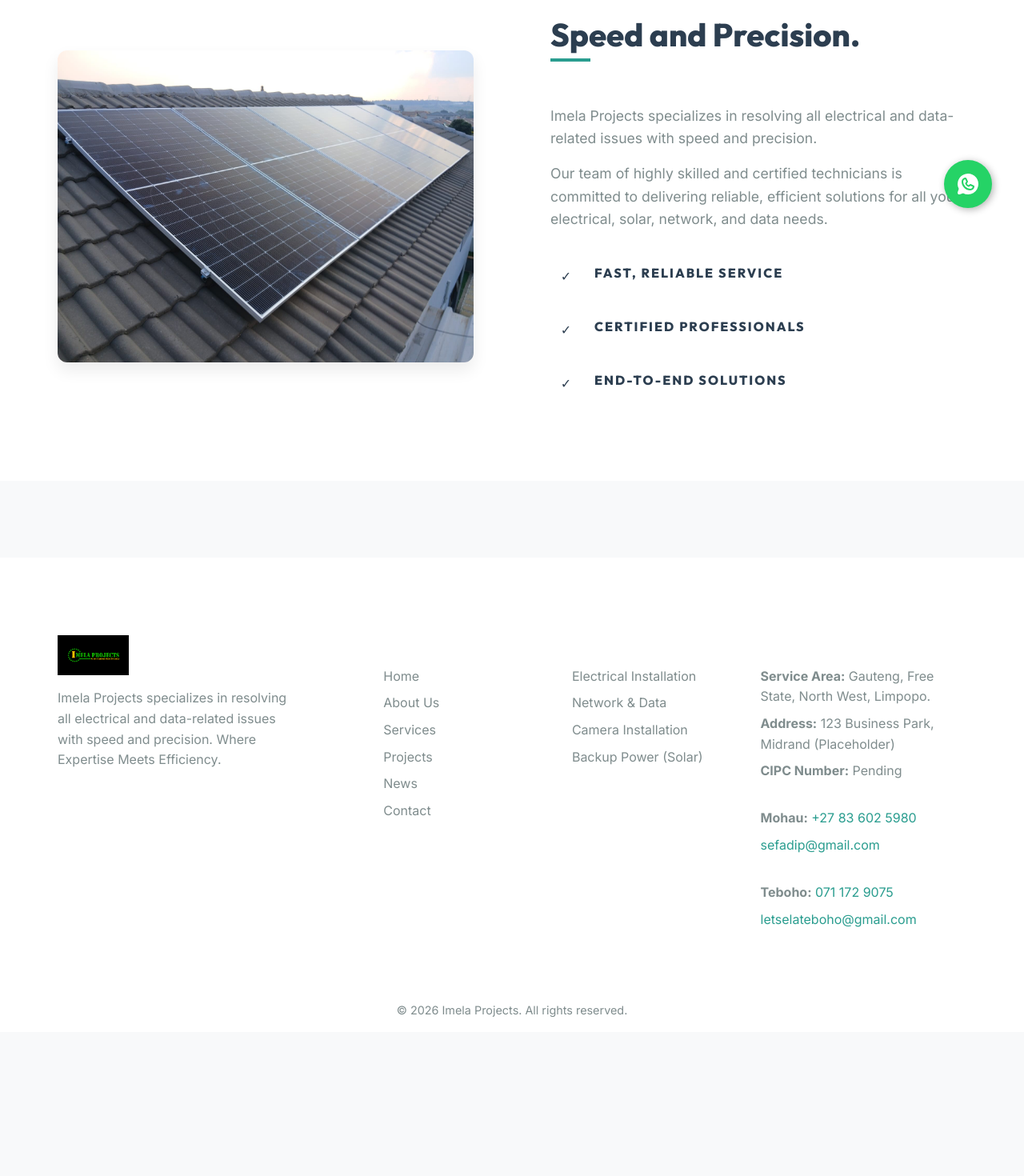
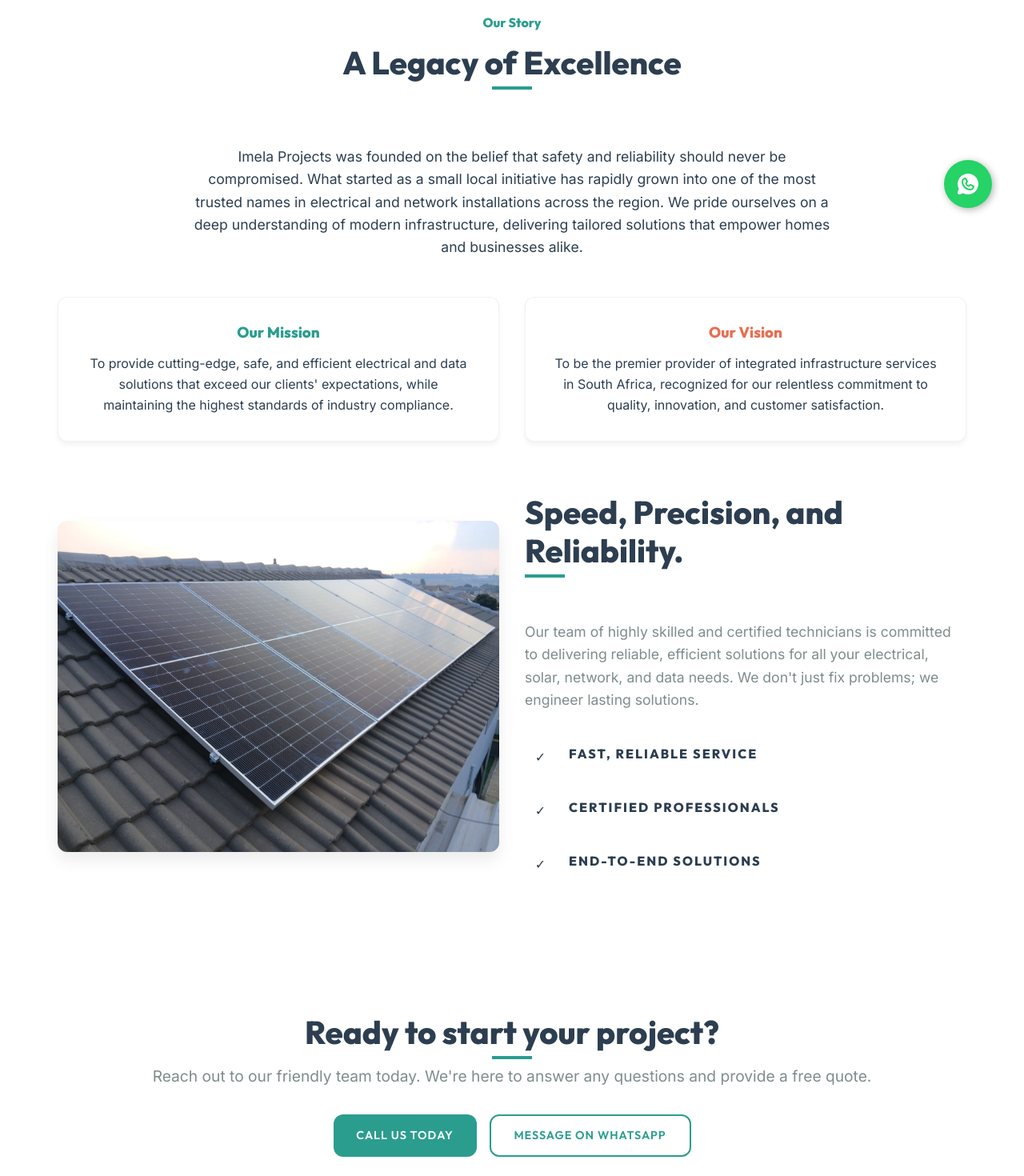
Before and after one commit to BYM1127/IMELA-PROJECTS, a React (Vite) app: page /about in a window 1280 px wide. Shown: the part 500-1970 px from the top of the page at 80% size. Before the commit the page ends 1790 px from the top, so only its background shows below. Built offline with nearby package versions, Linux system fonts and the light colour scheme.

Commit message:
Add ScrollToTop, expand content on About, Services, News pages

```diff
--- a/src/App.jsx
+++ b/src/App.jsx
@@ -2,6 +2,7 @@ import { BrowserRouter as Router, Routes, Route } from 'react-router-dom';
 import Navbar from './components/Navbar';
 import Footer from './components/Footer';
 import WhatsAppButton from './components/WhatsAppButton';
+import ScrollToTop from './components/ScrollToTop';
 
 // Pages
 import Home from './pages/Home';
@@ -17,6 +18,7 @@ import './App.css';
 function App() {
   return (
     <Router>
+      <ScrollToTop />
       <div className="app-container">
         <Navbar />
         <main className="main-content">
--- /dev/null
+++ b/src/components/ScrollToTop.jsx
@@ -0,0 +1,14 @@
+import { useEffect } from 'react';
+import { useLocation } from 'react-router-dom';
+
+const ScrollToTop = () => {
+  const { pathname } = useLocation();
+
+  useEffect(() => {
+    window.scrollTo(0, 0);
+  }, [pathname]);
+
+  return null;
+};
+
+export default ScrollToTop;
--- a/src/pages/About.jsx
+++ b/src/pages/About.jsx
@@ -1,4 +1,3 @@
-import './About.css';
 import './About.css';
 
 const About = () => {
@@ -8,7 +7,7 @@ const About = () => {
     <div className="page animate-fade-in">
       <section className="page-header">
         <div className="container text-center">
-          <h1 className="hero-title">About & Services</h1>
+          <h1 className="hero-title">About Us</h1>
           <p className="hero-subtitle" style={{ margin: '0 auto' }}>Where Expertise Meets Efficiency</p>
         </div>
       </section>
@@ -16,20 +15,36 @@ const About = () => {
       {/* About Section */}
       <section className="section bg-card">
         <div className="container">
-          <div className="about-grid">
+          <div className="text-center" style={{marginBottom: '3rem'}}>
+            <h4 className="text-primary">Our Story</h4>
+            <h2 className="section-title center">A Legacy of Excellence</h2>
+            <p style={{maxWidth: '800px', margin: '0 auto', marginTop: '1rem', fontSize: '1.1rem'}}>
+              Imela Projects was founded on the belief that safety and reliability should never be compromised. What started as a small local initiative has rapidly grown into one of the most trusted names in electrical and network installations across the region. We pride ourselves on a deep understanding of modern infrastructure, delivering tailored solutions that empower homes and businesses alike.
+            </p>
+          </div>
+
+          <div style={{ display: 'grid', gridTemplateColumns: 'repeat(auto-fit, minmax(300px, 1fr))', gap: '2rem', marginBottom: '4rem' }}>
+            <div className="card text-center" style={{ padding: '2rem' }}>
+              <h3 style={{ color: 'var(--clr-primary)', marginBottom: '1rem' }}>Our Mission</h3>
+              <p>To provide cutting-edge, safe, and efficient electrical and data solutions that exceed our clients' expectations, while maintaining the highest standards of industry compliance.</p>
+            </div>
+            <div className="card text-center" style={{ padding: '2rem' }}>
+              <h3 style={{ color: 'var(--clr-accent)', marginBottom: '1rem' }}>Our Vision</h3>
+              <p>To be the premier provider of integrated infrastructure services in South Africa, recognized for our relentless commitment to quality, innovation, and customer satisfaction.</p>
+            </div>
+          </div>
+
+          <div className="about-grid" style={{ display: 'grid', gridTemplateColumns: '1fr 1fr', gap: '2rem', alignItems: 'center' }}>
             <div className="about-image">
               <img src="/portfolio/proj-5.jpeg" alt="Imela Projects team at work" style={{width: '100%', borderRadius: 'var(--border-radius)'}} />
             </div>
             <div className="about-content">
-              <h2 className="section-title">Speed and Precision.</h2>
+              <h2 className="section-title">Speed, Precision, and Reliability.</h2>
               <p style={{fontSize: '1.1rem', color: 'var(--clr-text-muted)', marginBottom: '1rem'}}>
-                Imela Projects specializes in resolving all electrical and data-related issues with speed and precision.
-              </p>
-              <p style={{fontSize: '1.1rem', color: 'var(--clr-text-muted)', marginBottom: '2rem'}}>
-                Our team of highly skilled and certified technicians is committed to delivering reliable, efficient solutions for all your electrical, solar, network, and data needs.
+                Our team of highly skilled and certified technicians is committed to delivering reliable, efficient solutions for all your electrical, solar, network, and data needs. We don't just fix problems; we engineer lasting solutions.
               </p>
 
-              <div style={{display: 'flex', flexDirection: 'column', gap: '1rem'}}>
+              <div style={{display: 'flex', flexDirection: 'column', gap: '1rem', marginTop: '2rem'}}>
                 <div style={{display: 'flex', alignItems: 'center', gap: '1rem'}}>
                   <div style={{background: 'rgba(255,255,255,0.05)', padding: '0.8rem', borderRadius: '50%'}}>✓</div>
                   <h4>Fast, reliable service</h4>
@@ -48,6 +63,20 @@ const About = () => {
         </div>
       </section>
 
+
+      {/* CTA Banner */}
+      <section className="section bg-card" style={{ textAlign: 'center', padding: '4rem 2rem' }}>
+        <div className="container">
+          <h2 className="section-title center" style={{marginBottom: '1rem'}}>Ready to start your project?</h2>
+          <p style={{fontSize: '1.2rem', color: 'var(--clr-text-muted)', marginBottom: '2rem'}}>
+            Reach out to our friendly team today. We're here to answer any questions and provide a free quote.
+          </p>
+          <div style={{display: 'flex', justifyContent: 'center', gap: '1rem', flexWrap: 'wrap'}}>
+            <a href="tel:0711729075" className="btn btn-primary">Call Us Today</a>
+            <a href="https://wa.me/27836025980" target="_blank" rel="noreferrer" className="btn btn-outline">Message on WhatsApp</a>
+          </div>
+        </div>
+      </section>
     </div>
   );
 };
--- a/src/pages/News.jsx
+++ b/src/pages/News.jsx
@@ -1,44 +1,31 @@
 const News = () => {
-  const newsItems = [
-    {
-      id: 1,
-      title: "Imela Projects Expands to Limpopo",
-      date: "May 12, 2026",
-      summary: "We are thrilled to announce that our top-tier electrical and networking services are now fully available in Limpopo, completing our coverage of four major provinces."
-    },
-    {
-      id: 2,
-      title: "New Solar and Backup Power Division Launched",
-      date: "March 28, 2026",
-      summary: "In response to the growing energy needs, we've launched a specialized division focusing entirely on residential and commercial backup power solutions."
-    },
-    {
-      id: 3,
-      title: "Achieved Master Electrician Certification",
-      date: "January 15, 2026",
-      summary: "Our lead technical team has successfully achieved the Master Electrician Certification, further guaranteeing the highest standard of safety and quality."
-    }
-  ];
-
   return (
     <div className="page animate-fade-in">
       <section className="page-header">
         <div className="container text-center">
-          <h1 className="hero-title">Latest News</h1>
-          <p className="hero-subtitle" style={{ margin: '0 auto' }}>Stay updated with Imela Projects.</p>
+          <h1 className="hero-title">Latest Updates</h1>
+          <p className="hero-subtitle" style={{ margin: '0 auto' }}>Stay connected with our latest projects and news.</p>
         </div>
       </section>
 
       <section className="section">
-        <div className="container">
-          <div className="services-list"> {/* Reusing grid layout */}
-            {newsItems.map(item => (
-              <div key={item.id} className="card" style={{ padding: '2rem' }}>
-                <h4 className="text-primary" style={{ marginBottom: '0.5rem' }}>{item.date}</h4>
-                <h2 style={{ marginBottom: '1rem' }}>{item.title}</h2>
-                <p>{item.summary}</p>
-              </div>
-            ))}
+        <div className="container text-center" style={{marginBottom: '2rem'}}>
+          <p style={{fontSize: '1.1rem', color: 'var(--clr-text-muted)', maxWidth: '800px', margin: '0 auto'}}>
+            We are constantly taking on new and exciting challenges. Follow our official Facebook page below to see live updates from our active project sites, community announcements, and helpful tips for maintaining your electrical and network systems.
+          </p>
+        </div>
+        <div className="container" style={{ display: 'flex', justifyContent: 'center' }}>
+          <div className="facebook-embed-container" style={{ width: '100%', maxWidth: '500px', backgroundColor: 'var(--clr-bg-card)', borderRadius: 'var(--border-radius)', overflow: 'hidden', boxShadow: 'var(--shadow-md)' }}>
+            <iframe
+              src="https://www.facebook.com/plugins/page.php?href=https%3A%2F%2Fwww.facebook.com%2Fimelaconstruction&tabs=timeline&width=500&height=800&small_header=false&adapt_container_width=true&hide_cover=false&show_facepile=true&appId"
+              width="100%"
+              height="800"
+              style={{border: 'none', overflow: 'hidden'}}
+              scrolling="no"
+              frameBorder="0"
+              allowFullScreen={true}
+              allow="autoplay; clipboard-write; encrypted-media; picture-in-picture; web-share">
+            </iframe>
           </div>
         </div>
       </section>
--- a/src/pages/Services.jsx
+++ b/src/pages/Services.jsx
@@ -6,31 +6,31 @@ const Services = () => {
     {
       id: 1,
       title: "Electrical Installation & Maintenance",
-      description: "From new building wiring to routine maintenance of existing systems, our certified electricians ensure your property is safe and up to code.",
+      description: "From new building wiring to routine maintenance of existing systems, our certified electricians ensure your property is safe and up to code. We handle everything from minor repairs to large-scale commercial fit-outs, ensuring 100% compliance with South African safety standards.",
       icon: <Lightning size={48} className="text-primary" weight="light" />
     },
     {
       id: 2,
       title: "Network/Data Installation",
-      description: "Structured cabling and robust network setups for seamless connectivity in commercial spaces and modern homes.",
+      description: "Structured cabling and robust network setups for seamless connectivity in commercial spaces and modern homes. We design, install, and certify CAT6 and fiber optic networks to ensure your business operations run at lightning speed without interruptions.",
       icon: <WifiHigh size={48} className="text-primary" weight="light" />
     },
     {
       id: 3,
       title: "Access Point & Camera Installation",
-      description: "Enhance your security with professional installation of CCTV cameras and access control systems.",
+      description: "Enhance your security with professional installation of CCTV cameras and access control systems. We strategically place wireless access points and high-definition cameras to eliminate dead zones and secure your premises 24/7.",
       icon: <Camera size={48} className="text-primary" weight="light" />
     },
     {
       id: 4,
       title: "Backup Power Solutions",
-      description: "Uninterruptible power supplies (UPS), generators, and solar integrations to keep your operations running during outages.",
+      description: "Uninterruptible power supplies (UPS), generators, and solar integrations to keep your operations running during outages. We design bespoke backup solutions that guarantee peace of mind during load shedding or unexpected grid failures.",
       icon: <BatteryCharging size={48} className="text-primary" weight="light" />
     },
     {
       id: 5,
       title: "Earthing & Compliance",
-      description: "Ensuring all electrical systems meet regulatory safety standards through proper earthing and compliance checks.",
+      description: "Ensuring all electrical systems meet regulatory safety standards through proper earthing and compliance checks. We issue Certificates of Compliance (CoC) required for property sales and insurance purposes.",
       icon: <ShieldCheck size={48} className="text-primary" weight="light" />
     }
   ];
```
